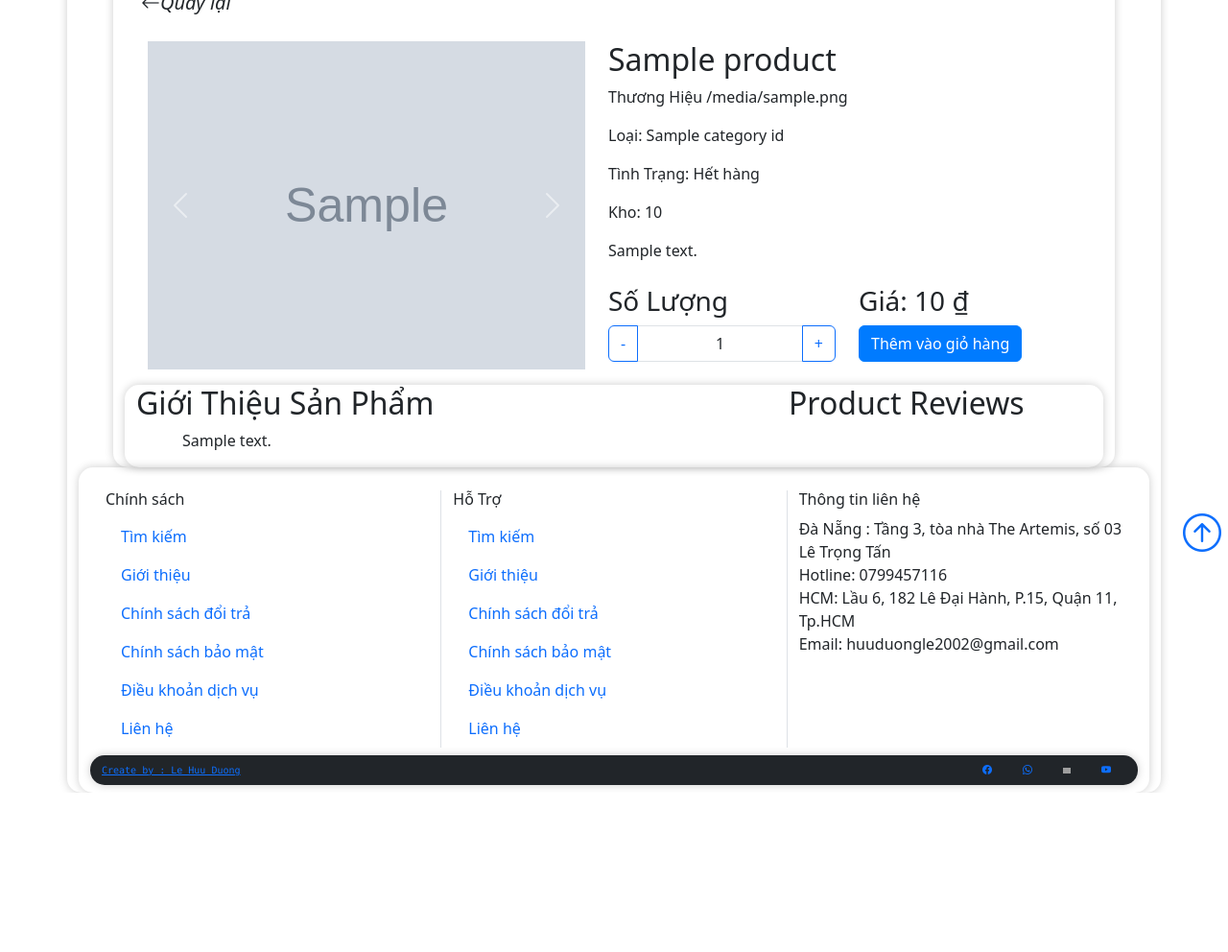
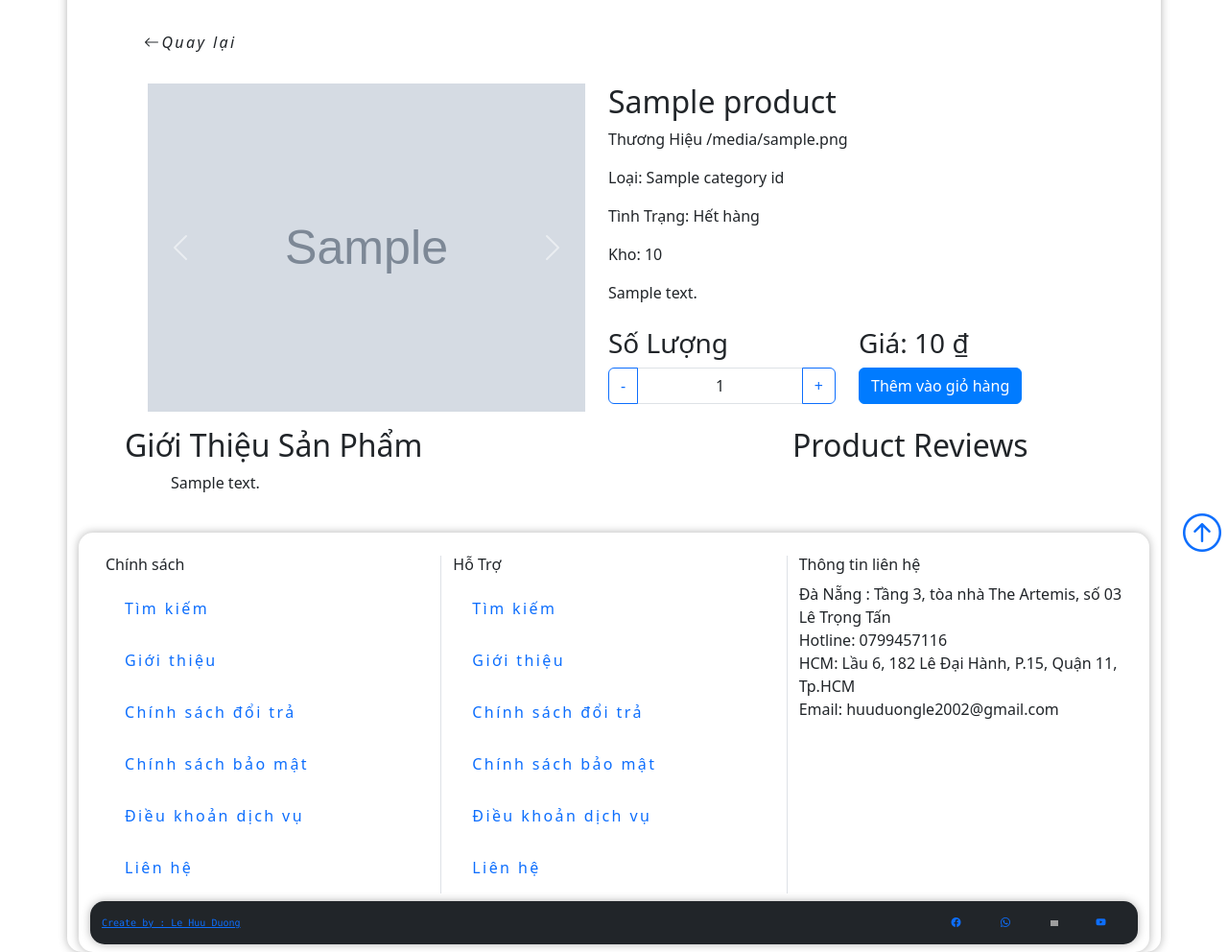
Before and after one commit to Duongle2002/ecomerce, a Django app: template products/templates/product_details.html in a window 1280 px wide. Shown: the part 207-1199 px from the top of the page at 96% size. Before the commit the page ends 1033 px from the top, so only its background shows below. Run offline with Django 3.2, Linux system fonts and the light colour scheme; the template is opened without the code that fills it: most values are stand-ins (such as "Sample title", 1, 10 or a date in 2020); grey boxes marked "Sample" are stand-in pictures; some web fonts are replaced; grey boxes are pictures that could not be loaded.

Commit message:
Your commit message

```diff
--- a/cart/templates/view_cart.html
+++ b/cart/templates/view_cart.html
@@ -5,8 +5,7 @@
 {% endblock title  %}
     {% block content %}
 
-    <div class="container">
-        <h1 class="mt-5">Cart</h1>
+    <div class="mt-5">
         {% if cart_items %}
         <div class="row">
 
@@ -14,6 +13,7 @@
             {% for item in cart_items %}
             <li class="list-group-item ">
                 <div class="row align-items-center">
+
                     <div class="col">{{ item.product.name }}</div>
                     <div class="col-auto price">{{ item.total_price|floatformat:0 }} ₫</div>
 
--- a/homeapp/templates/base.html
+++ b/homeapp/templates/base.html
@@ -45,10 +45,7 @@
             max-height: 25rem;
             border-radius: 15px;
           }
-          .hover-nav:hover{
-            text-decoration: underline;
-            color: red;
-          }
+
           .product-card {
             position: relative;
         }
@@ -79,13 +76,37 @@
         }
         .container {
 
-          box-shadow: 0px 0px 10px rgba(0, 0, 0, 0.2);
+          box-shadow: 0px 0px 10px rgba(0, 0, 0, 0.3);
           /* Thêm viền ngoài với độ dày 1px và màu sắc đen */
           border-radius: 15px;
         }
         #map {
           height: 500px;
           width: 100%;
+        }
+        .nav-link{
+          text-decoration: none;
+          letter-spacing: 0.15em;
+
+          display: inline-block;
+          padding: 15px 20px;
+          position: relative;
+        }
+        .nav-link:after {
+          background: none repeat scroll 0 0 transparent;
+          bottom: 0;
+          content: "";
+          display: block;
+          height: 2px;
+          left: 50%;
+          position: absolute;
+          background: #299555;
+          transition: width 0.3s ease 0s, left 0.3s ease 0s;
+          width: 0;
+        }
+        .nav-link:hover:after {
+          width: 100%;
+          left: 0;
         }
         </style>
     </head>
@@ -122,16 +143,16 @@
               <div class="collapse navbar-collapse ms-5" id="navbarSupportedContent">
                 <ul class="navbar-nav me-auto mb-2 mb-lg-0">
                   <li class="nav-item mx-4">
-                    <a class="nav-link hover-nav fw-bold active " aria-current="page" href="/">TRANG CHỦ</a>
+                    <a class="nav-link  fw-bold active " aria-current="page" href="/">TRANG CHỦ</a>
                   </li>
                   <li class="nav-item mx-4">
-                    <a class="nav-link hover-nav fw-bold" href="{% url 'products:all_products' %}">SẢN PHẨM</a>
+                    <a class="nav-link fw-bold" href="{% url 'products:all_products' %}">SẢN PHẨM</a>
                   </li>
                   <li class="nav-item mx-4">
-                    <a class="nav-link hover-nav fw-bold" href="{% url 'introduce:introduces' %}">TIN TỨC</a>
+                    <a class="nav-link fw-bold" href="{% url 'introduce:introduces' %}">GIỚI THIỆU</a>
                   </li>
                   <li class="nav-item mx-4">
-                    <a class="nav-link hover-nav fw-bold" href="{% url 'introduce:contacts' %}">LIÊN HỆ</a>
+                    <a class="nav-link fw-bold" href="{% url 'introduce:contacts' %}">LIÊN HỆ</a>
                   </li>
 
                 </ul>
@@ -157,9 +178,8 @@
                           {% endif %}
                       </a>
                       <ul class="dropdown-menu">
-                          <li><a class="dropdown-item" href="#">Action</a></li>
                           {% if user.is_authenticated %}
-                              <li><a class="dropdown-item" href="{% url 'users:logout' %}"><i class="bi bi-box-arrow-left"></i> Logout</a></li>
+                              <li><a class="dropdown-item" href="{% url 'users:logout' %}"><i class="bi bi-box-arrow-left"></i> Đăng Xuất</a></li>
                           {% endif %}
                       </ul>
                   </li>
--- a/homeapp/templates/home.html
+++ b/homeapp/templates/home.html
@@ -1,7 +1,7 @@
 {% extends "base.html" %}
 {% load static %}
 {% block title  %}
-    Home
+    Home Mi-Plan
 {% endblock title  %}
 {% block content %}
     <div>
--- a/products/templates/product.html
+++ b/products/templates/product.html
@@ -1,7 +1,7 @@
 {% extends "base.html" %}
 {% load static %}
 {% block title %}
-    Products
+    Products Mi-Plan
 {% endblock title %}
 {% block content %}
 <div id="carouselExampleAutoplaying" class="carousel slide" data-bs-ride="carousel">
--- a/products/templates/product_details.html
+++ b/products/templates/product_details.html
@@ -1,10 +1,10 @@
 {% extends "base.html" %}
 {% block title %}
-    Product Detail
+    {{ product.name }} Mi-Plan
 {% endblock title %}
 {% block content %}
-<div class="container">
-    <button onclick="goBack()" class="btn btn-lg"><i class="bi bi-arrow-left">Quay lại</i></button>
+<div class=" my-4">
+    <button onclick="goBack()" class="btn btn-lg nav-link"><i class="bi bi-arrow-left">Quay lại</i></button>
 <div class="row mt-3">
     <div class="col-6 ms-4" style = "max-width:30rem">
         <div id="carouselExampleAutoplaying" class="carousel slide" data-bs-ride="carousel" >
@@ -58,7 +58,7 @@
 
     </div>
 </div>
-<div class="container">
+<div class="">
     <div class="row mt-3">
         <div class="col-8">
             <h2>Giới Thiệu Sản Phẩm</h2>
--- a/user/templates/login.html
+++ b/user/templates/login.html
@@ -1,9 +1,9 @@
-{% extends "formbase.html" %}
+{% extends "base.html" %}
 {% load static %}
 {% block title  %}
     Login
 {% endblock title  %}
-{% block contentform %}
+{% block content %}
 <div class = "row mt-3">
     <div class= "col-6">
         <img src="https://file.hstatic.net/200000815931/file/gt_1_img_7cf2f846f91b4b1cbd3d557a3fdc6718.webp" class="img-thumbnail" alt="">
--- a/user/templates/register.html
+++ b/user/templates/register.html
@@ -1,10 +1,10 @@
 <!-- register.html -->
-{% extends "formbase.html" %}
+{% extends "base.html" %}
 {% load static %}
 {% block title  %}
     Login
 {% endblock title  %}
-{% block contentform %}
+{% block content %}
    <div class = "row mt-3">
        <div class= "col-6">
            <img src="https://file.hstatic.net/200000815931/file/gt_1_img_7cf2f846f91b4b1cbd3d557a3fdc6718.webp" class="img-thumbnail" alt="">
```
Also changed, not shown: cart/templates/checkouts.html (+4 -4 lines), introduce/templates/contact.html (+10 -1 lines), products/templates/allproduct.html (deleted).
